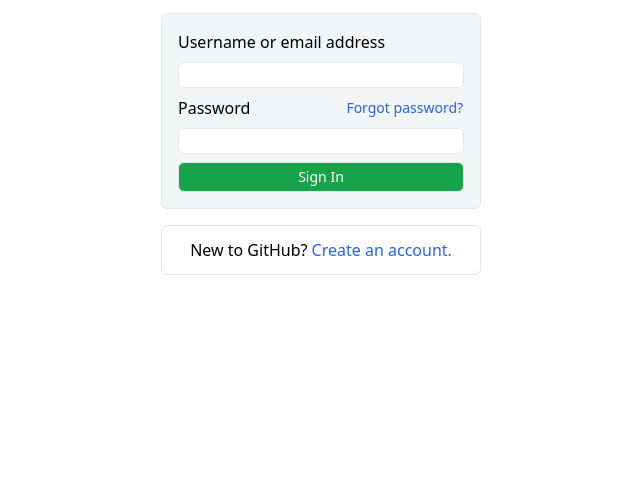
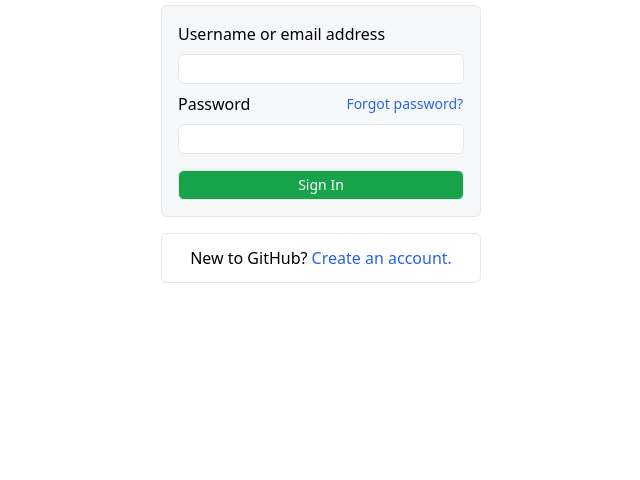
Before and after one commit to AmirhosseinOlyaei/my-github-login, a website: page index.html in a window 1280 px wide. Shown: the part 320-800 px from the top of the page, without its empty margins (319-959 px from the left). Drawn offline with Linux system fonts and the light colour scheme.

Commit message:
styling input box

```diff
--- a/index.html
+++ b/index.html
@@ -20,17 +20,19 @@
                     fill="#24292f" />
             </svg> -->
         </div>
+        <!-- logo text -->
         <p class="mt-6 mb-4">Sign in to GitHub</p>
         <!-- sign in form -->
-        <div class="border rounded-md bg-gray-100 p-4 w-[20rem]">
+        <div class="border rounded-md bg-[#f6f8fa] p-4 w-[20rem]">
             <form action="" class="flex flex-col">
                 <label for="">Username or email address</label>
-                <input type="text" name="user-name" id="" class="my-2 border rounded-md" />
+                <input type="text" name="user-name" id="" class="my-2 border rounded-md p-0.5" />
 
-                <div class="flex space-x-24 items-center"><label for="">Password</label><a href="#" class="text-blue-600 text-sm">Forgot password?</a></div>
-                <input type="password" name="password" id="" class="my-2 border rounded-md" />
-
-                <button class="w-full border rounded-md bg-green-600 text-white text-sm p-1">Sign In</button>
+                <div class="flex space-x-24 items-center"><label for="">Password</label><a href="#"
+                        class="text-blue-600 text-sm">Forgot password?</a></div>
+                <input type="password" name="password" id="" class="my-2 border rounded-md p-0.5" />
+                <!-- submit bottom -->
+                <button class="w-full border rounded-md bg-green-600 text-white text-sm p-1 mt-2">Sign In</button>
             </form>
         </div>
         <!-- new registeration -->
```
Also changed, not shown: styles.css.
